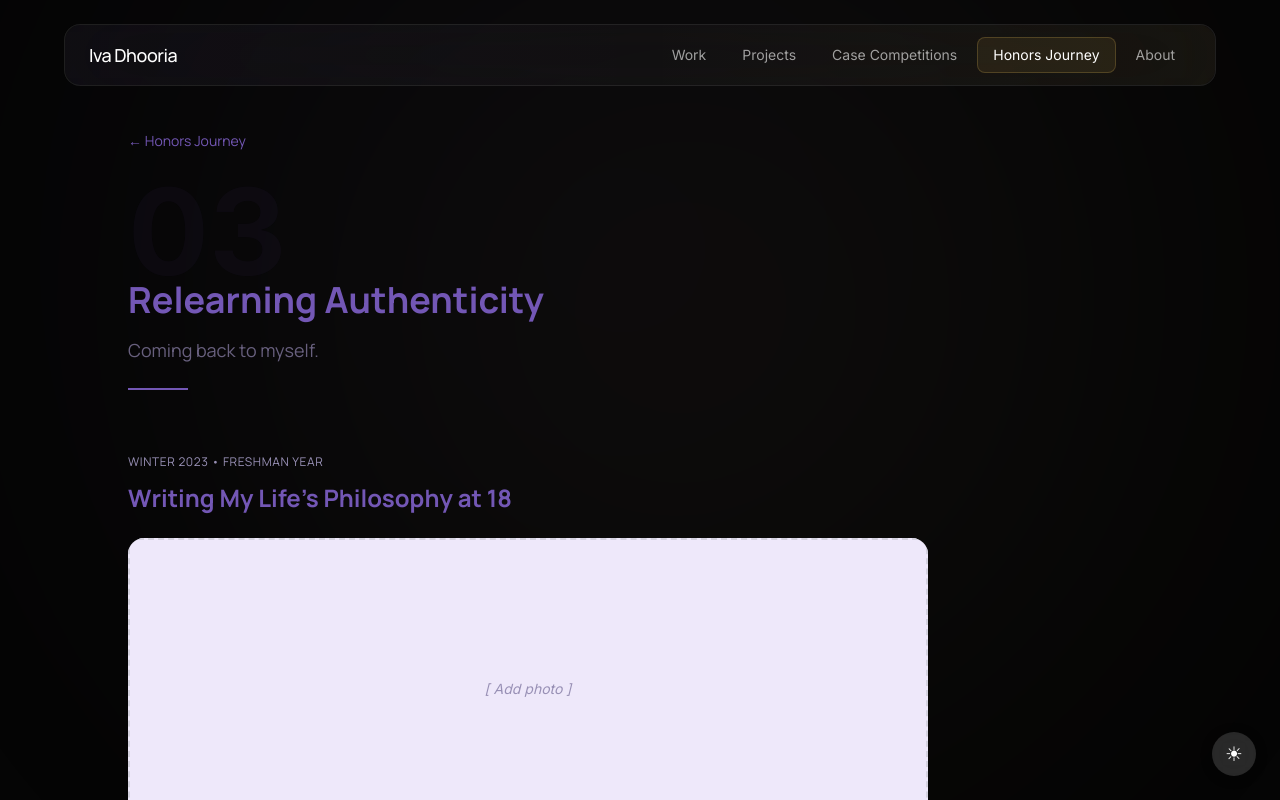
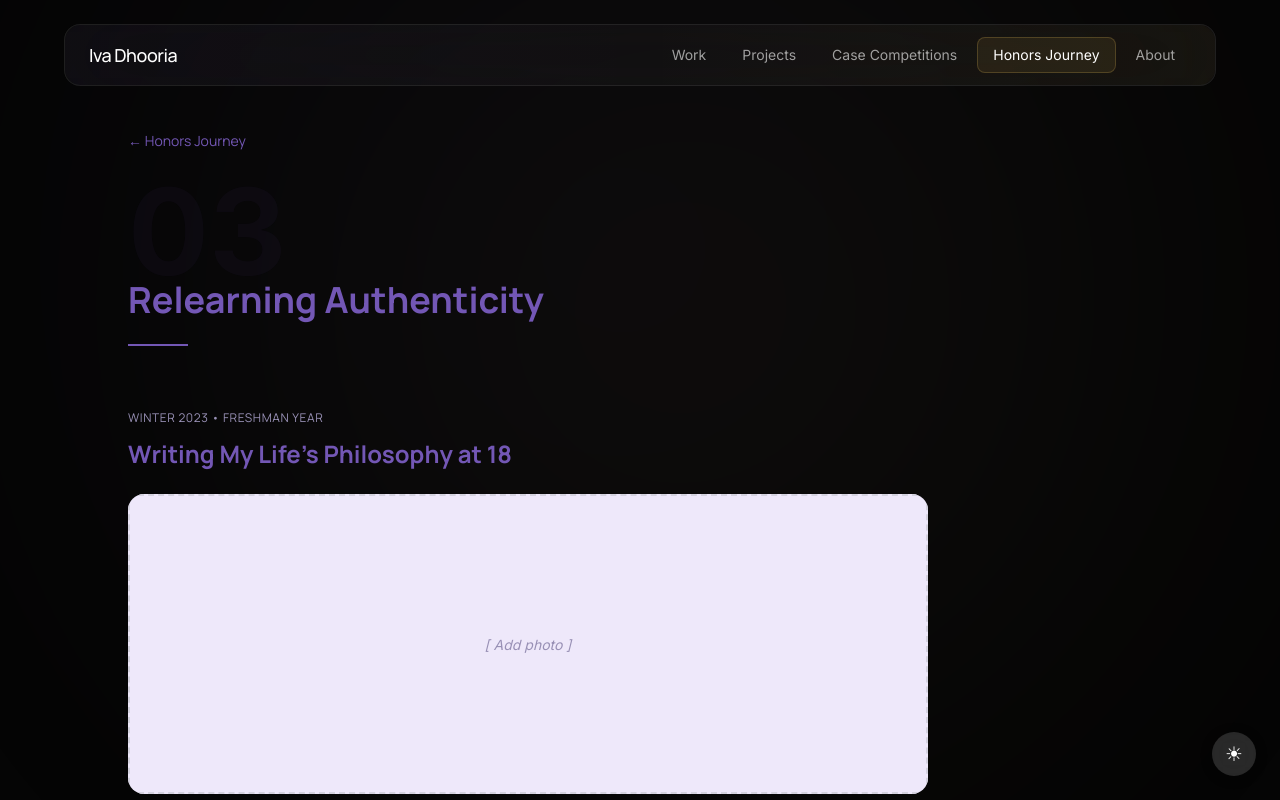
Before and after one commit to ivadhooria2004/portfolio-iva-dhooria, a Next.js app: page /honors-portfolio/relearning-authenticity in a window 1280 px wide. Shown: the top 800 px of the page. Built offline with nearby package versions, Linux system fonts and the light colour scheme.

Commit message:
Update page.jsx

```diff
--- a/app/honors-portfolio/relearning-authenticity/page.jsx
+++ b/app/honors-portfolio/relearning-authenticity/page.jsx
@@ -46,19 +46,11 @@ export default function RelearningAuthenticityPage() {
 
         {/* Title */}
         <h1
-          className="font-display text-4xl font-bold mb-4"
+          className="font-display text-4xl font-bold mb-6"
           style={{ color: themeConfig.color }}
         >
           Relearning Authenticity
         </h1>
-
-        {/* Description */}
-        <p
-          className="text-lg font-display mb-6"
-          style={{ color: "#68607E" }}
-        >
-          Coming back to myself.
-        </p>
 
         {/* Divider */}
         <div style={{ height: "2px", backgroundColor: themeConfig.color, width: "60px" }} />
```
